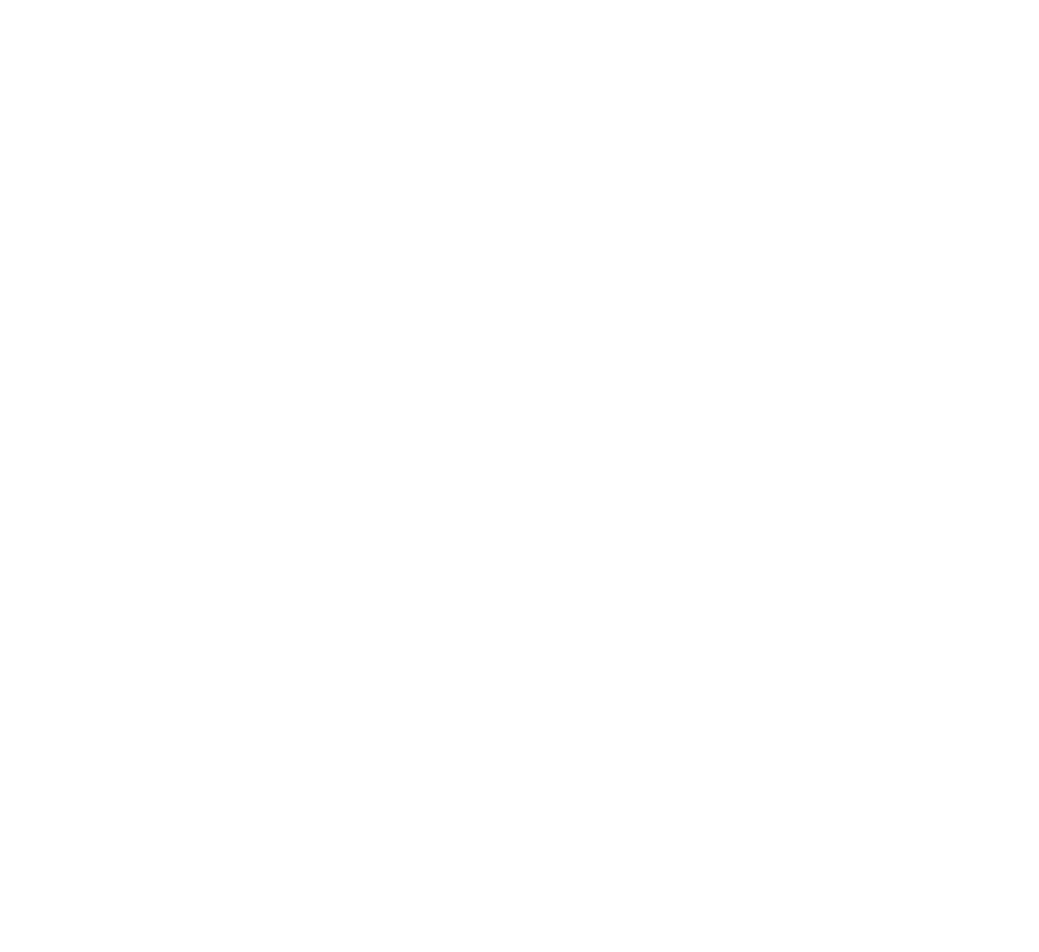
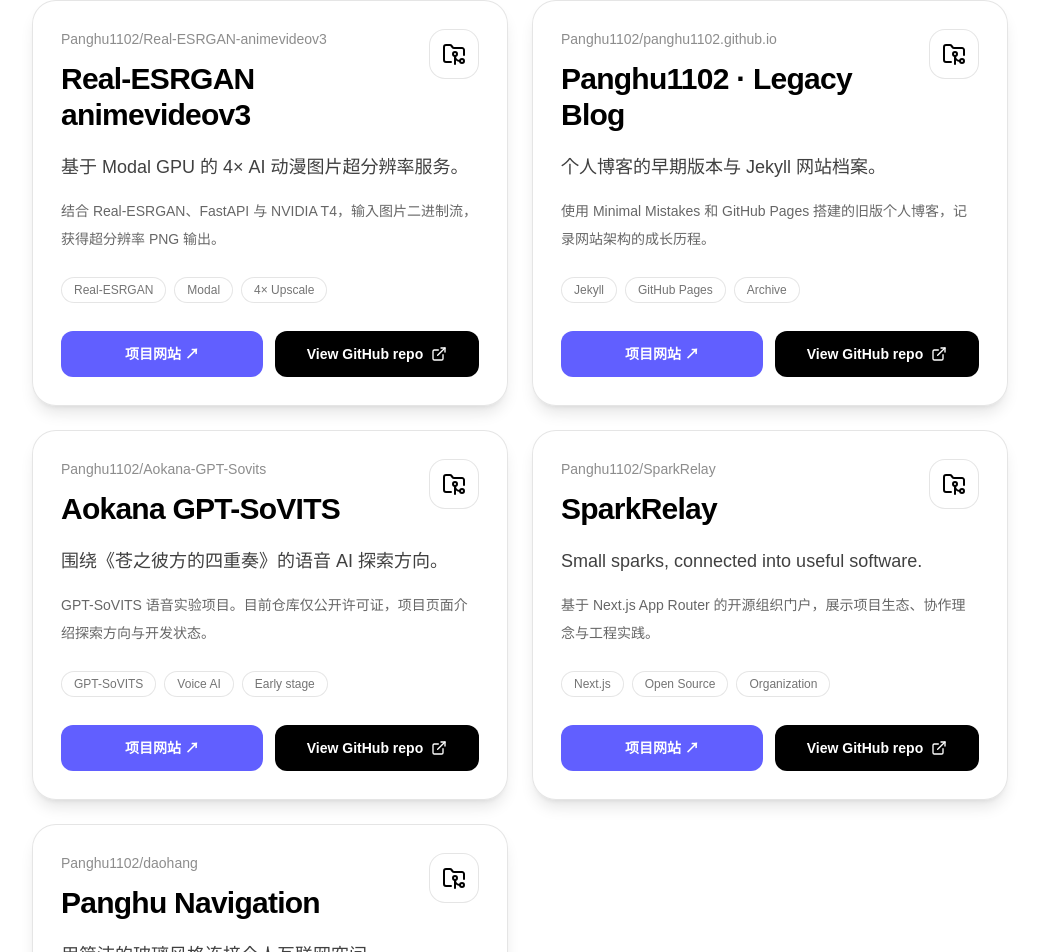
Before and after one commit to Panghu1102/next-blog, a Next.js app: page /en/projects in a window 1280 px wide. Shown: the part 892-1844 px from the top of the page, without its empty margins (120-1159 px from the left). Before the commit the page ends 964 px from the top, so only its background shows below. Built offline with nearby package versions, Linux system fonts and the light colour scheme.

Commit message:
feat: list five more GitHub projects and link their microsites

```diff
--- a/src/app/[locale]/projects/page.tsx
+++ b/src/app/[locale]/projects/page.tsx
@@ -24,6 +24,51 @@
 		description:
 			"支持 OpenAI 兼容 API 转发、用户鉴权与月度配额；完整版还提供双上游切换、管理后台与 D1 知识库，Lite 可轻量部署。",
 		highlights: ["Cloudflare Workers", "AI API Gateway", "KV / D1"],
+	},
+	{
+		name: "Real-ESRGAN animevideov3",
+		repo: "Panghu1102/Real-ESRGAN-animevideov3",
+		href: "https://github.com/Panghu1102/Real-ESRGAN-animevideov3",
+		tagline: "基于 Modal GPU 的 4× AI 动漫图片超分辨率服务。",
+		description: "结合 Real-ESRGAN、FastAPI 与 NVIDIA T4，输入图片二进制流，获得超分辨率 PNG 输出。",
+		highlights: ["Real-ESRGAN", "Modal", "4× Upscale"],
+		site: "Real-ESRGAN-animevideov3",
+	},
+	{
+		name: "Panghu1102 · Legacy Blog",
+		repo: "Panghu1102/panghu1102.github.io",
+		href: "https://github.com/Panghu1102/panghu1102.github.io",
+		tagline: "个人博客的早期版本与 Jekyll 网站档案。",
+		description: "使用 Minimal Mistakes 和 GitHub Pages 搭建的旧版个人博客，记录网站架构的成长历程。",
+		highlights: ["Jekyll", "GitHub Pages", "Archive"],
+		site: "panghu1102.github.io",
+	},
+	{
+		name: "Aokana GPT-SoVITS",
+		repo: "Panghu1102/Aokana-GPT-Sovits",
+		href: "https://github.com/Panghu1102/Aokana-GPT-Sovits",
+		tagline: "围绕《苍之彼方的四重奏》的语音 AI 探索方向。",
+		description: "GPT-SoVITS 语音实验项目。目前仓库仅公开许可证，项目页面介绍探索方向与开发状态。",
+		highlights: ["GPT-SoVITS", "Voice AI", "Early stage"],
+		site: "Aokana-GPT-Sovits",
+	},
+	{
+		name: "SparkRelay",
+		repo: "Panghu1102/SparkRelay",
+		href: "https://github.com/Panghu1102/SparkRelay",
+		tagline: "Small sparks, connected into useful software.",
+		description: "基于 Next.js App Router 的开源组织门户，展示项目生态、协作理念与工程实践。",
+		highlights: ["Next.js", "Open Source", "Organization"],
+		site: "SparkRelay",
+	},
+	{
+		name: "Panghu Navigation",
+		repo: "Panghu1102/daohang",
+		href: "https://github.com/Panghu1102/daohang",
+		tagline: "用简洁的玻璃风格连接个人互联网空间。",
+		description: "基于 Astro 的中英双语导航站，聚合博客、GitHub、JYACS 与个人云盘。",
+		highlights: ["Astro", "Bilingual", "Netlify"],
+		site: "daohang",
 	},
 ];
 
@@ -79,7 +124,7 @@
 									<span key={highlight} className="rounded-full border border-black/10 bg-white/35 px-3 py-1 text-xs text-black/55 dark:border-white/10 dark:bg-white/10 dark:text-white/55">{highlight}</span>
 								))}
 							</div>
-							<div className="mt-7 flex flex-wrap gap-3">{(project.name === "JYACS" || project.name === "cfRelay") && <a href={`/${locale}/projects/${project.name === "JYACS" ? "JYACS" : "cfrelay"}`} className="inline-flex flex-1 items-center justify-center rounded-xl bg-indigo-500 px-4 py-3 text-sm font-semibold text-white transition hover:bg-indigo-600">项目网站 ↗</a>}<a href={project.href} target="_blank" rel="noopener noreferrer" className="inline-flex flex-1 items-center justify-center gap-2 rounded-xl border border-black/10 bg-black px-4 py-3 text-sm font-semibold text-white transition hover:-translate-y-0.5 hover:bg-black/80 dark:border-white/10 dark:bg-white dark:text-black dark:hover:bg-white/85">
+							<div className="mt-7 flex flex-wrap gap-3">{<a href={`/${locale}/projects/${"site" in project ? project.site : project.name === "JYACS" ? "JYACS" : "cfrelay"}`} className="inline-flex flex-1 items-center justify-center rounded-xl bg-indigo-500 px-4 py-3 text-sm font-semibold text-white transition hover:bg-indigo-600">项目网站 ↗</a>}<a href={project.href} target="_blank" rel="noopener noreferrer" className="inline-flex flex-1 items-center justify-center gap-2 rounded-xl border border-black/10 bg-black px-4 py-3 text-sm font-semibold text-white transition hover:-translate-y-0.5 hover:bg-black/80 dark:border-white/10 dark:bg-white dark:text-black dark:hover:bg-white/85">
 								{t("github")}
 								<ExternalLink className="h-4 w-4" />
 							</a></div>
```
